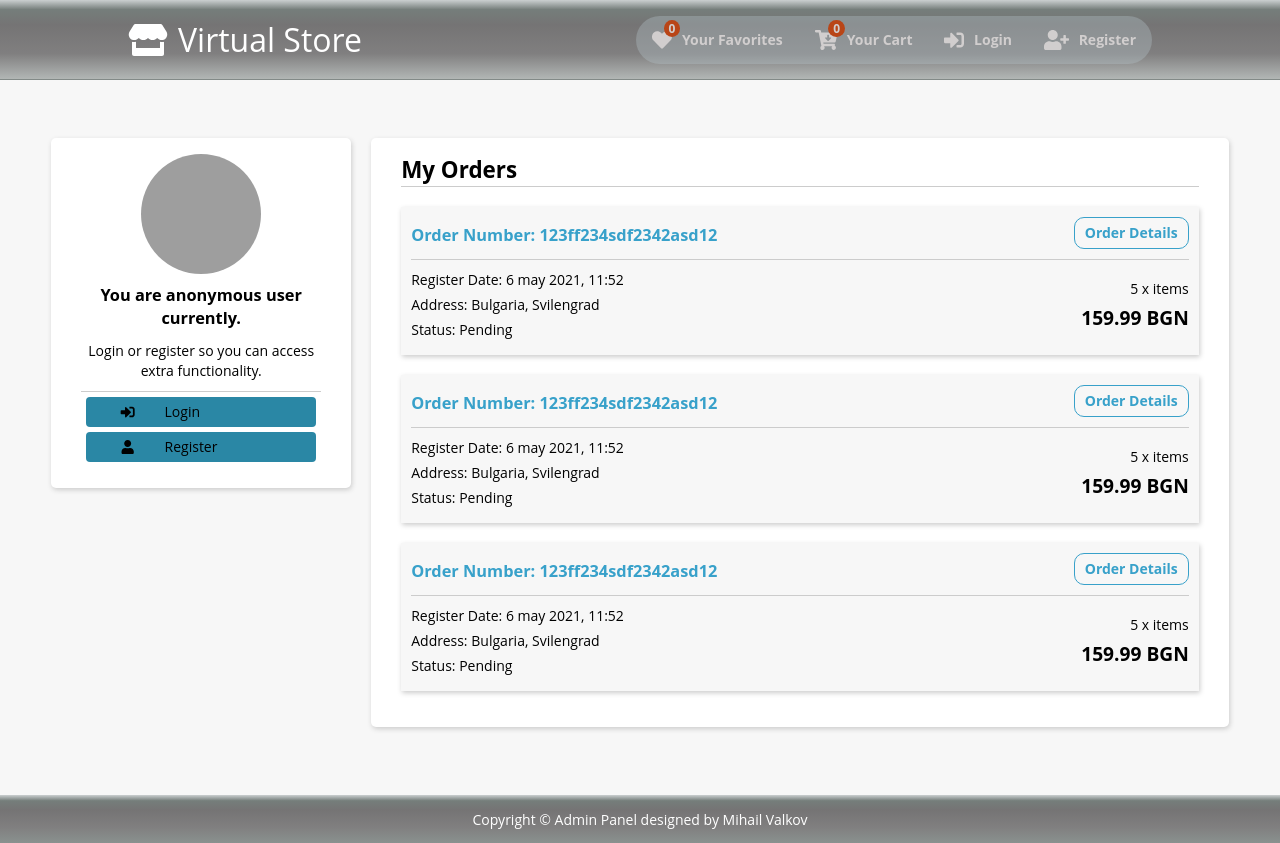
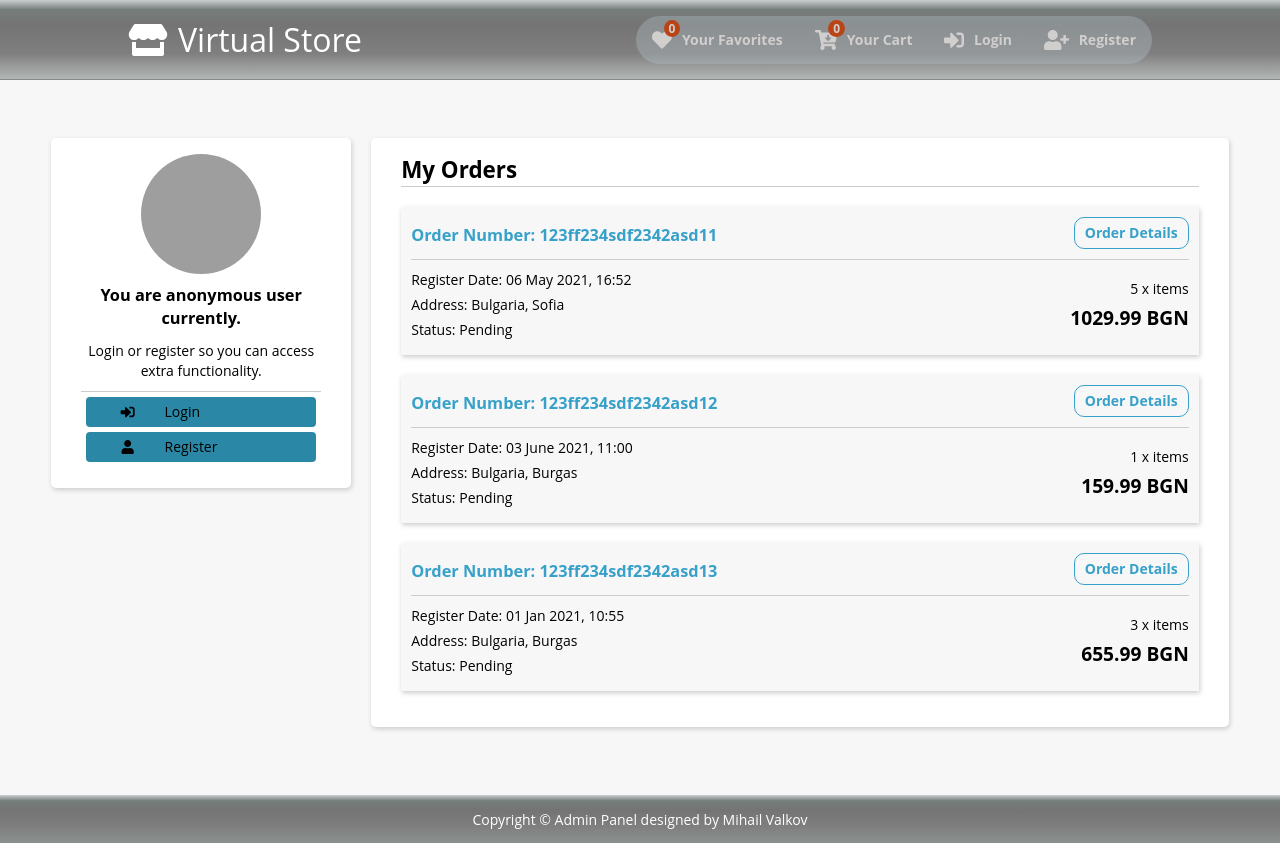
Before and after one commit to MihailValkov/virtual-store, a React (Create React App) app in the folder client/: page /orders in a window 1280 px wide. Built offline with nearby package versions, Linux system fonts and the light colour scheme; no server answers; grey boxes are pictures that could not be loaded; the HTML template or start-up script is replaced by a standard one.

Commit message:
added orders dummy data

```diff
--- a/client/src/components/orders/Order.tsx
+++ b/client/src/components/orders/Order.tsx
@@ -3,22 +3,29 @@ import { Link } from 'react-router-dom';
 
 import styles from './Order.module.css';
 
-const Order: FC<{}> = (props) => {
+const Order: FC<{
+  _id: string;
+  date: string;
+  address: string;
+  status: string;
+  amount: number;
+  totalPrice: number;
+}> = ({ _id, date, address, status, amount, totalPrice }) => {
   return (
     <li className={styles.order}>
       <header>
-        <h3>Order Number: 123ff234sdf2342asd12</h3>
-        <Link to='/orders/detail/some-id'>Order Details</Link>
+        <h3>Order Number: {_id}</h3>
+        <Link to={`/orders/detail/${_id}`}>Order Details</Link>
       </header>
       <div className={styles['order-content']}>
         <div className={`${styles['order-info']} ${styles.left}`}>
-          <p>Register Date: 6 may 2021, 11:52</p>
-          <p>Address: Bulgaria, Svilengrad</p>
-          <p>Status: Pending</p>
+          <p>Register Date: {date}</p>
+          <p>Address: {address}</p>
+          <p>Status: {status}</p>
         </div>
         <div className={`${styles['order-info']} ${styles.right}`}>
-          <p> 5 x items</p>
-          <p className={styles['total-price']}>159.99 BGN</p>
+          <p>{amount} x items</p>
+          <p className={styles['total-price']}>{totalPrice.toFixed(2)} BGN</p>
         </div>
       </div>
     </li>
--- a/client/src/components/orders/OrderDetail.tsx
+++ b/client/src/components/orders/OrderDetail.tsx
@@ -11,13 +11,12 @@ const OrderDetail: FC<{}> = (props) => {
   const { id } = useParams<{ id: string }>();
   console.log(id);
 
-
   return (
     <section className={styles['order-detail']}>
       <AsideMenu />
       <Card classes={styles['order-container']}>
         <h1>Order Details</h1>
-        <h3>Order Number: 123ff234sdf2342asd12</h3>
+        <h3>Order Number: {id}</h3>
         <div className={styles['order-content']}>
           <div>
             <p>
@@ -45,11 +44,11 @@ const OrderDetail: FC<{}> = (props) => {
           </div>
         </div>
         <h2>Products</h2>
-        <MyProductsList order classes={styles.product} />
+        <MyProductsList order classes={styles.product} products={[]} />
         <div className={styles['price']}>
           <div className={styles['total-price']}>
-          <p>Total: </p>
-          <strong>551.99 BGN</strong>
+            <p>Total: </p>
+            <strong>551.99 BGN</strong>
           </div>
         </div>
       </Card>
--- a/client/src/components/orders/Orders.tsx
+++ b/client/src/components/orders/Orders.tsx
@@ -6,6 +6,33 @@ import Card from '../shared/Card';
 
 import styles from './Orders.module.css';
 
+const orders_dummy = [
+  {
+    _id: '123ff234sdf2342asd11',
+    date: '06 May 2021, 16:52',
+    address: 'Bulgaria, Sofia',
+    status: 'Pending',
+    amount: 5,
+    totalPrice: 1029.99,
+  },
+  {
+    _id: '123ff234sdf2342asd12',
+    date: '03 June 2021, 11:00',
+    address: 'Bulgaria, Burgas',
+    status: 'Pending',
+    amount: 1,
+    totalPrice: 159.99,
+  },
+  {
+    _id: '123ff234sdf2342asd13',
+    date: '01 Jan 2021, 10:55',
+    address: 'Bulgaria, Burgas',
+    status: 'Pending',
+    amount: 3,
+    totalPrice: 655.99,
+  },
+];
+
 const Orders: FC<{}> = (props) => {
   return (
     <section className={styles['orders-container']}>
@@ -13,9 +40,17 @@ const Orders: FC<{}> = (props) => {
       <Card classes={styles.orders}>
         <h1>My Orders</h1>
         <ul>
-          <Order />
-          <Order />
-          <Order />
+          {orders_dummy.map((order) => (
+            <Order
+              key={order._id}
+              _id={order._id}
+              date={order.date}
+              address={order.address}
+              status={order.status}
+              amount={order.amount}
+              totalPrice={order.totalPrice}
+            />
+          ))}
         </ul>
       </Card>
     </section>
```
